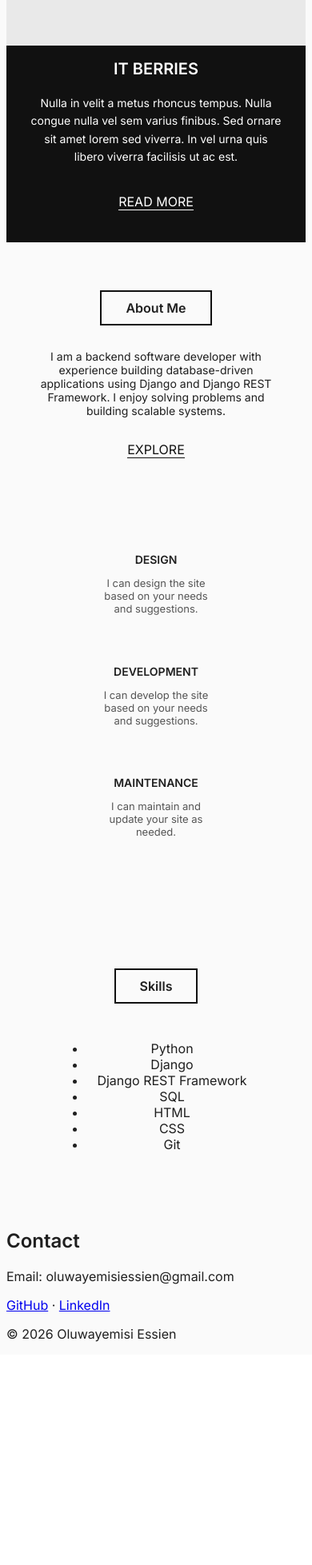
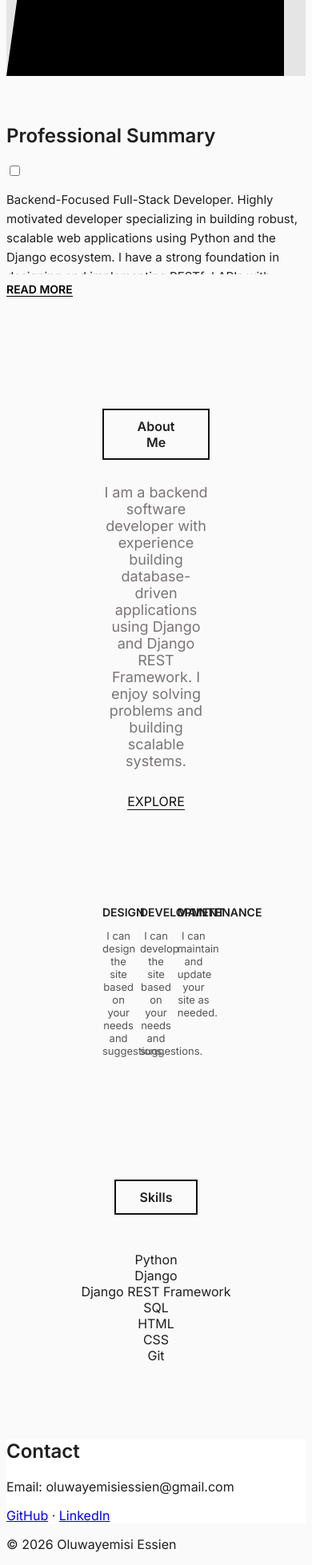
Before and after one commit to Yemisi-jay/portfolio, a Django app: page / in a window 390 px wide. Shown: the part 716-2673 px from the top of the page at 80% size. Before the commit the page ends 2394 px from the top, so only its background shows below. Run offline with Django 5.2, Linux system fonts and the light colour scheme.

Commit message:
more updates

```diff
--- a/static/style.css
+++ b/static/style.css
@@ -24,7 +24,7 @@ body {
 }
 
 .nav-container {
-  max-width: 1280px;
+  max-width: 1000px;
   margin: 0 auto;
   display: flex;
   align-items: center;
@@ -144,156 +144,108 @@ body {
   transform: translateY(-3px);
 }
 
-/* Main Content */
-.main-content {
-  display: flex;
-  align-items: center;
-  justify-content: center;
-  height: calc(100vh - 73px);
-}
-
 .main-content p {
-  color: #737373;
+  color: #7a7575;
   font-size: 18px;
 }
 
-/* Responsive Styles */
-@media (max-width: 768px) {
-  .navbar {
-    padding: 12px 16px;
-  }
 
-  .logo-block {
-    width: 120px;
-    height: 32px;
-  }
 
-  .nav-right {
-    gap: 24px;
-  }
-
-  .nav-links {
-    gap: 20px;
-  }
-
-  .nav-links a {
-    font-size: 13px;
-  }
-
-  .btn-contact {
-    padding: 8px 16px;
-    font-size: 11px;
-  }
-}
-
-@media (max-width: 640px) {
-  /* show mobile toggle */
-  .nav-toggle { display: inline-flex; }
-
-  .nav-right { gap: 0; }
-
-  /* hide inline links by default on small screens */
-  .nav-links {
-    display: none;
-  }
-
-  /* when nav is opened, show nav links as full-width vertical menu */
-  .navbar.nav-open .nav-links {
-    display: flex;
-    flex-direction: column;
-    gap: 18px;
-    position: absolute;
-    top: 72px;
-    right: 16px;
-    background: #000;
-    padding: 18px 24px;
-    border-radius: 8px;
-    box-shadow: 0 8px 30px rgba(0,0,0,0.35);
-    z-index: 1100;
-  }
-
-  .nav-container #nav-toggle:checked ~ .nav-right .nav-links a {
-    color: #fff;
-    padding: 6px 8px;
-  }
-}
-
-/* ================= HERO RIGHT ================= */
-.hero-right {
-    width: 50%;
-    background: #000;
-    display: flex;
-    align-items: center;
-    justify-content: center;
-}
-
-.hero-right img {
-    max-width: 70%;
-    height: auto;
-}
-
-/* ================= HERO LAYOUT ================= */
 .hero {
   display: flex;
   min-height: 80vh;
   overflow: hidden;
+  position: relative;
+  background: #e5e5e5; /*left panel color as base */
 }
+
 
 .hero-left {
   width: 50%;
-  background: #e9e9e9;
+  background: #e5e5e5;
+}
+
+.hero-right {
+  width: 50%;
+  background: #000;
+  clip-path: polygon(12% 0, 100% 0, 100% 100%, 0 100%);
+}
+
+/* .picture-frame {
+  display: inline-block;
+  height: 100%;
+  width: 200%;
+} */
+
+/* mobile adjustments for hero diagonal: remove skewed background and stack panels */
+@media (max-width: 768px) {
+  .hero { flex-direction: column; }
+  .hero::before { display: none; }
+  .hero-left, .hero-right { width: 100%; padding: 60px 30px; }
+  .hero-right img { max-width: 60%; }
+}
+
+/* left and right columns sit above the pseudo element */
+.hero-left,
+.hero-right {
+  width: 50%;
+  position: relative;
+  z-index: 1;
   padding: 96px 80px;
   display: flex;
-  flex-direction: column;
+  align-items: center;
   justify-content: center;
 }
 
-.hero-left .intro {
-  color: #6b6b6b;
-  margin-bottom: 8px;
+.hero-left { justify-content: flex-start; flex-direction: column; }
+
+.hero-right img { max-width: 75%; height: auto; display: block; }
+
+
+.summary {
+    max-width: 700px;
+    margin: 60px auto;
 }
 
-.hero-left h1 {
-  font-size: 48px;
-  margin: 6px 0 8px;
+
+.toggle {
+    display: none;
 }
 
-.hero-left .role {
-  color: #9a9a9a;
-  margin-bottom: 24px;
+/* Text handling */
+.summary-text {
+    max-height: 120px; /* Approx. 3 lines */
+    overflow: hidden;
+    transition: max-height 0.4s ease;
+    line-height: 1.6;
+    font-size: 15px;
 }
 
-/* give the black right panel a diagonal edge */
-.hero-right {
-  clip-path: polygon(18% 0, 100% 0, 100% 100%, 0 100%);
+/* Show more text when checkbox is checked */
+.toggle:checked ~ .summary-text {
+    max-height: 2000px; /* Adjust as needed */
 }
 
-/* ================= IT BERRIES ================= */
-.berries {
-    background: #111;
-    color: #fff;
-  padding: 46px 80px;
-  margin-top: -40px;
+/* Read more button */
+.read-more-btn {
+    display: inline-block;
+    margin-top: 10px;
+    cursor: pointer;
+    font-size: 14px;
+    font-weight: 600;
+    color: #000;
+    border-bottom: 1px solid #000;
 }
 
-.berries h2 {
-    margin-bottom: 20px;
-    font-size: 20px;
+/* Button text toggle */
+.read-more-btn::after {
+    content: "READ MORE";
 }
 
-.berries p {
-    max-width: 700px;
-    font-size: 14px;
-    line-height: 1.6;
+.toggle:checked ~ .read-more-btn::after {
+    content: "READ LESS";
 }
 
-.read-more {
-    display: inline-block;
-    margin-top: 20px;
-    color: #fff;
-    text-decoration: none;
-    border-bottom: 1px solid #fff;
-}
 
 /* ================= ABOUT ================= */
 .about {
@@ -350,95 +302,13 @@ body {
     text-align: center;
 }
 
-
-@media (max-width: 768px) {
-
-    /* NAVBAR */
-    .navbar {
-        flex-direction: column;
-        padding: 20px;
-        text-align: center;
-    }
-
-    .navbar nav {
-        margin-top: 15px;
-    }
-
-    .navbar nav a {
-        display: block;
-        margin: 10px 0;
-        color: #000;
-    }
-
-    .contact-btn {
-        border-color: #000;
-    }
-
-    /* HERO */
-    .hero {
-        flex-direction: column;
-        height: auto;
-    }
-
-    .hero-left,
-    .hero-right {
-        width: 100%;
-    }
-
-    .hero-right {
-        order: -1;
-        padding: 40px 0;
-    }
-
-    .hero-left {
-        padding: 60px 30px;
-        text-align: center;
-    }
-
-    .hero-left h1 {
-        font-size: 32px;
-    }
-
-    .socials span {
-        margin: 5px;
-    }
-
-    /* IT BERRIES */
-    .berries {
-        padding: 40px 30px;
-        text-align: center;
-    }
-
-    /* ABOUT */
-    .about {
-        padding: 60px 30px;
-    }
-
-    /* SERVICES */
-    .services {
-        flex-direction: column;
-        align-items: center;
-    }
-
-    .service {
-        width: 100%;
-        margin-bottom: 30px;
-    }
+.skill-list {
+    list-style: none;
+    padding: 0;
+    justify-content: center;
+    flex-wrap: wrap;
 }
 
-
-@media (max-width: 1024px) {
-
-    .hero-left {
-        padding: 120px 50px;
-    }
-
-    .services {
-        flex-wrap: wrap;
-    }
-
-    .service {
-        width: 45%;
-        margin-bottom: 30px;
-    }
+.contact {
+    background-color: #fff;
 }
--- a/templates/core/index.html
+++ b/templates/core/index.html
@@ -56,21 +56,49 @@
     </div>
 
     <div class="hero-right">
-        <img src="images/profile_picture.JPG" alt="Profile Image">
+        <div class="picture-frame">
+        <img src="{% static 'images/profile_image.jpeg' %}" alt="Profile Image">
+        </div
     </div>
 </section>
-{% comment %} IT BERRY SECTION {% endcomment %}
-<section class="berries">
-    <h2>IT BERRIES</h2>
+{% comment %} SUMMARY SECTION {% endcomment %}
+
+
+<section class="summary">
+    <h2>Professional Summary</h2>
+
+    <input type="checkbox" id="toggle-summary" class="toggle-summary" />
+
+    <div class="summary-text">
         <p>
-        Nulla in velit a metus rhoncus tempus. Nulla congue nulla vel sem varius finibus.
-        Sed ornare sit amet lorem sed viverra. In vel urna quis libero viverra facilisis ut ac est.
+            Backend-Focused Full-Stack Developer. Highly motivated developer specializing in building robust,
+            scalable web applications using Python and the Django ecosystem. I have a strong foundation in
+            designing and implementing RESTful APIs with Django REST Framework, ensuring seamless communication
+            between front-end interfaces and complex back-end logic.
         </p>
-    <a href="#" class="read-more">READ MORE</a>
+
+        <p class="more">
+            I am passionate about writing clean, maintainable code and optimizing database performance
+            through efficient SQL queries and schema design. With a solid grasp of HTML, CSS, and version
+            control via Git, I bridge the gap between user experience and technical reliability to deliver
+            high-quality software solutions.
+
+            <br><br>
+            <strong>Key Areas of Expertise:</strong><br>
+            • Backend Development (Python & Django)<br>
+            • API Design (Django REST Framework)<br>
+            • Database Management & SQL Optimization<br>
+            • Frontend Integration (HTML5 & CSS3)<br>
+            • Version Control (Git & GitHub)
+        </p>
+    </div>
+
+    <label for="toggle-summary" class="read-more-btn"></label>
 </section>
 
 
-
+{% comment %} ABOUT SECTION {% endcomment %}
+<section class="main-content">
     <section id="about" class="about">
         <div class="section-title">About Me</div>
         <p class="about-text">
@@ -112,7 +140,7 @@
             <li>Git</li>
         </ul>
     </section>
-
+</section>
 <section id="contact" class="contact">
     <h2>Contact</h2>
     <p>Email: oluwayemisiessien@gmail.com</p>
```
Lines whose indentation alone changed are shown as unchanged.
